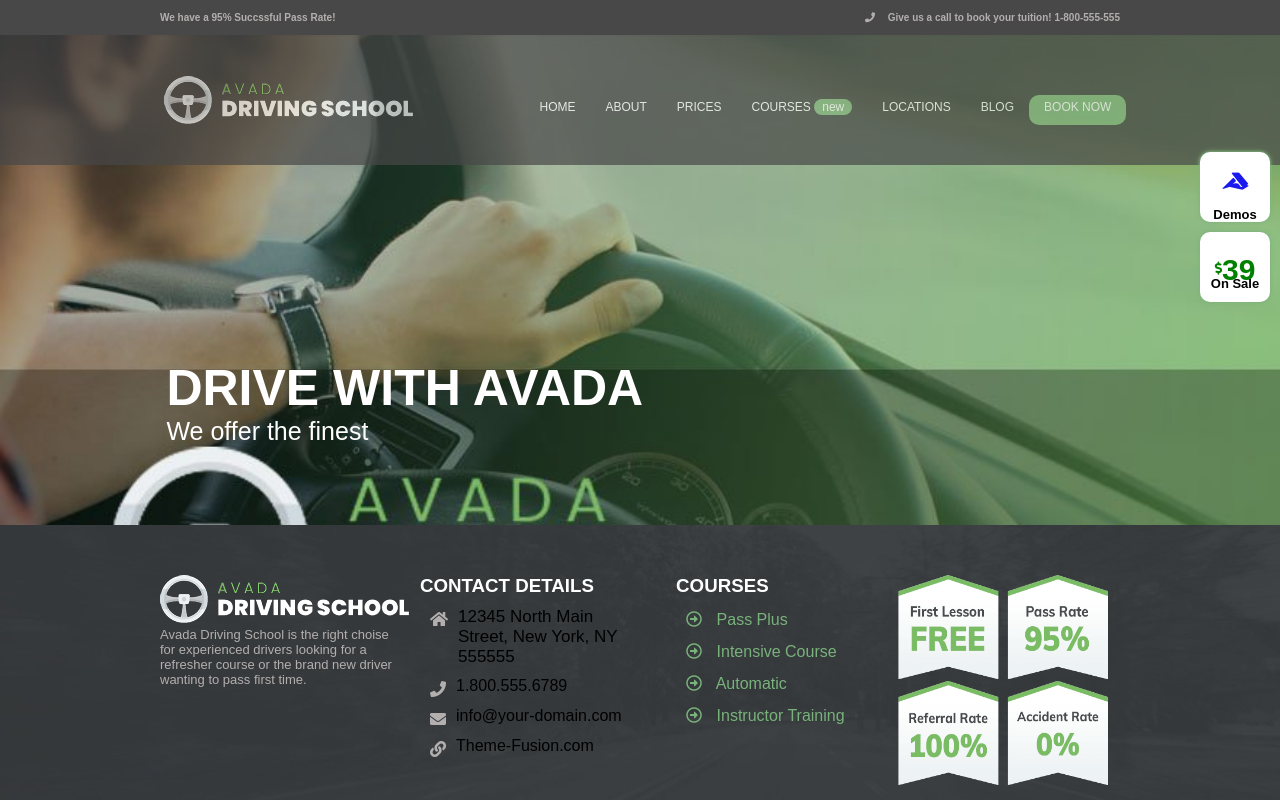
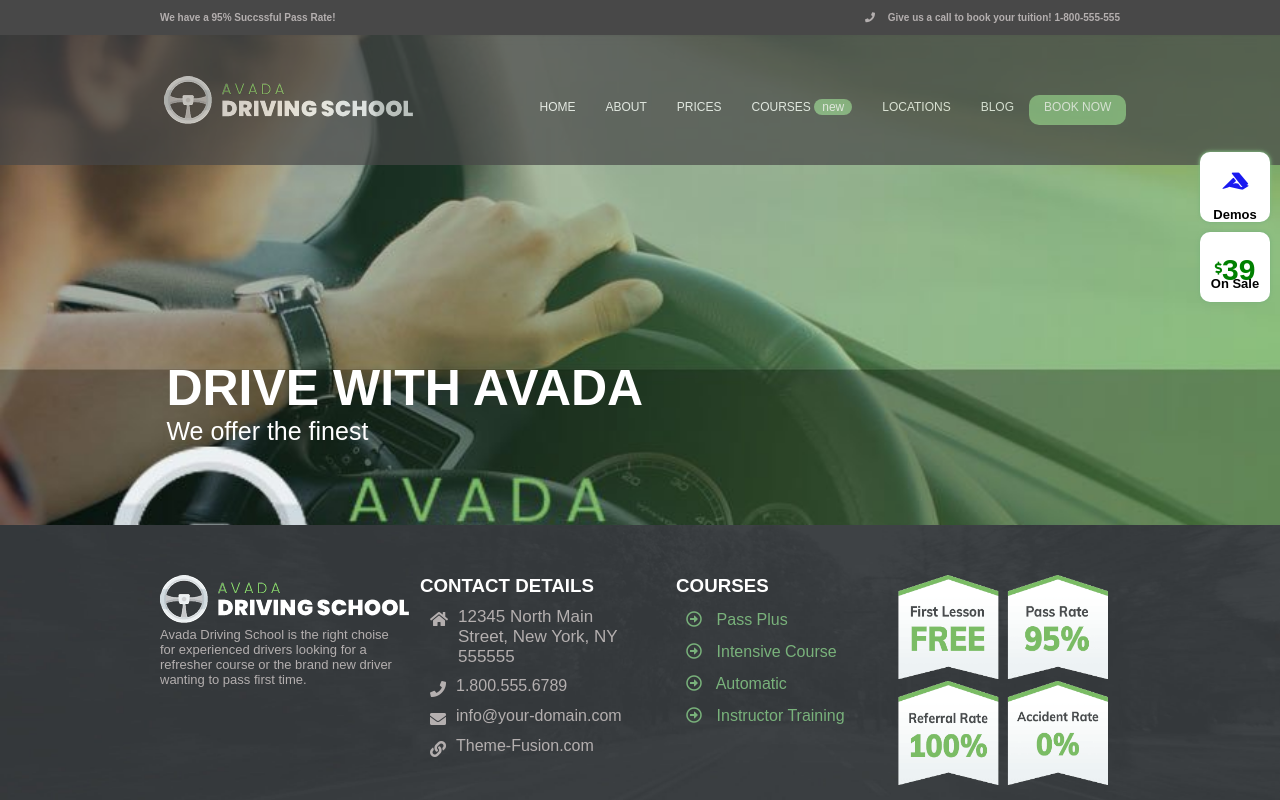
Before and after one commit to NeriEroi/proj-html-vuejs, a Vue app: page / in a window 1280 px wide. Shown: the top 800 px of the page. Built offline with nearby package versions, Linux system fonts and the light colour scheme; a web font is replaced by a local one.

Commit message:
footer, modifica

```diff
--- a/src/components/Footer.vue
+++ b/src/components/Footer.vue
@@ -261,6 +261,7 @@ export default {
 
   ul li {
     display: flex;
+    color: $gray;
 
     i {
       margin-top: 4px;
```
